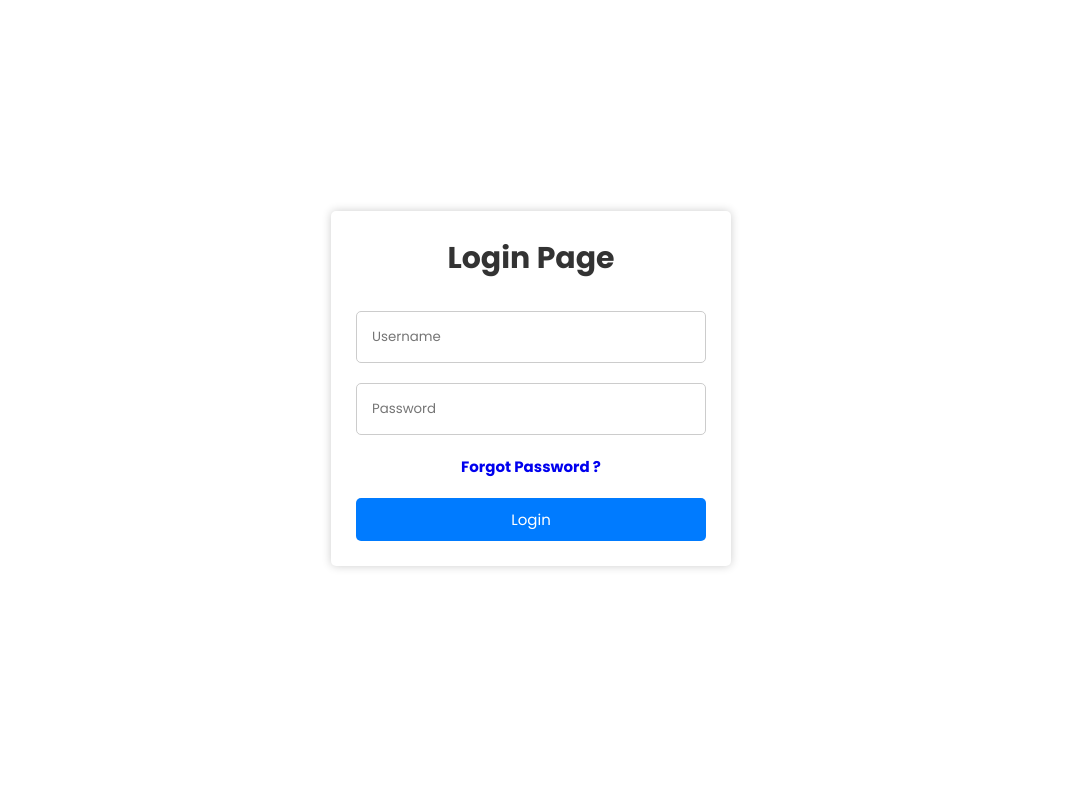
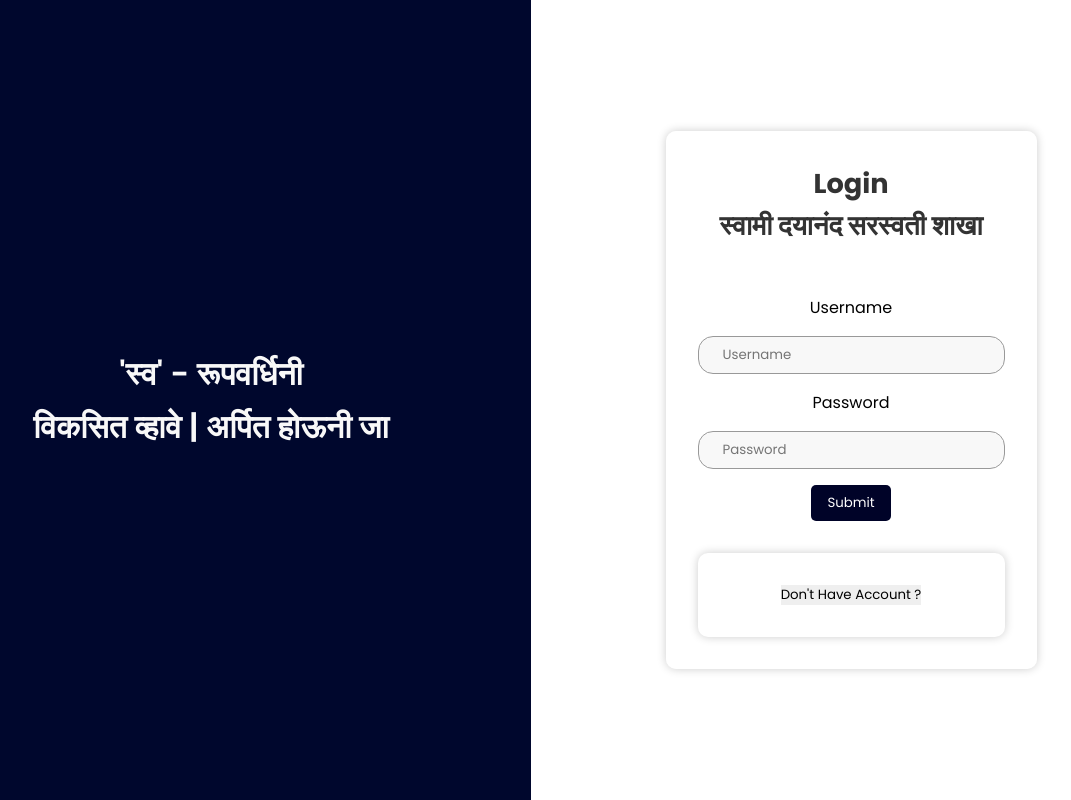
Before and after one commit to satwikdivate/SDSS_Portal_fork, a React (Create React App) app in the folder frontend/: page / in a window 1280 px wide. Shown: the whole page, without its empty margins (109-1180 px from the left). Built offline with nearby package versions, Linux system fonts and the light colour scheme.

Commit message:
Login Completed

```diff
--- a/frontend/src/App.js
+++ b/frontend/src/App.js
@@ -13,7 +13,7 @@ function App() {
   return (
     <Router>
       <Routes>
-        <Route path="/" element={<Login setIsAuthenticated={setIsAuthenticated} />} />
+        <Route path="/" element={<Login isAuthenticated/>} />
         <Route
           path="/home"
           element={
@@ -24,7 +24,7 @@ function App() {
         />
         <Route path='/student' element={<StudentBio />} />
         <Route path='/class/All' element={<Classcard />} />
-        <Route path='/class/' element={<ListStudent />} />
+        <Route path='/class/5' element={<ListStudent />} />
       </Routes>
     </Router>
   )
--- a/frontend/src/components/Login/Login.css
+++ b/frontend/src/components/Login/Login.css
@@ -1,65 +1,201 @@
 .login {
   width: 100%;
-  height: 97vh;
+  height: 100vh;
+  display: flex;
+  justify-content: center;
+  align-items: center;
+  overflow-x: hidden;
+}
+
+.white {
+  margin: 0;
+  padding: 0;
+  width: 50%;
+  height: 100%;
   display: flex;
   justify-content: center;
   align-items: center;
 }
 
-.container {
-  background-color: #fff;
-  padding: 25px;
+.orange {
+  width: 50%;
+  background-color: #00072d;
+
+  /* 00072d */
+  height: 100%;
+  display: flex;
+  flex-direction: column;
+  justify-content: center;
+  align-items: center;
+}
+.orange p{
+  color: #f8f8f8;
+  font-size: 2rem;
+  font-weight: 600;
+}
+
+.overlay {
+  position: relative;
+  padding: 2rem;
+  border-radius: 10px;
+  box-shadow: 0 0 10px rgba(0, 0, 0, 0.2);
+  backdrop-filter: blur(10px);
+  background-color: rgba(255, 255, 255, 0.5);
+  backdrop-filter: blur(10px);
+}
+
+.login-cred {
+  display: flex;
+  flex-direction: column;
+  align-items: center;
+  justify-content: center;
+  margin-top: 3rem;
+}
+
+
+.login-cred input {
+  padding: 0.5rem 1.5rem;
+  border: 1px solid #999;
+  margin: 1rem 0;
+  border-radius: 15px;
+  background-color: #f8f8f8;
+  background-blend-mode: darken;
+  width: 100%;
+}
+
+.login-submit {
+  background-color: #000328;
+  color: #fff;
+  padding: 0.5rem 1rem;
+  border: none;
   border-radius: 5px;
-  box-shadow: 0 0 10px rgba(0, 0, 0, 0.2);
-  width: 80%; /* Adjust the width for smaller screens */
-  max-width: 400px; /* Add a maximum width to prevent it from becoming too wide */
+  cursor: pointer;
+  transition: background-color 0.5s;
+}
+
+.login-submit:hover {
+  background-color: #000328c9;
+}
+
+.heading h1 {
+  font-size: 1.7rem;
+  color: #333;
+  text-align: center;
+
+}
+
+.name p{
   text-align: center;
 }
 
-.container h2 {
-  font-size: 30px;
-  margin-bottom: 30px; /* Slightly reduce margin for smaller screens */
-  color: #333;
+
+@media (max-width: 768px) {
+  *{
+    overflow-y: hidden;
+  }
+
+  .white {
+    width: 50%;
+  }
+
+  .orange {
+    width: 50%;
+  }
+
+  .overlay {
+    position: absolute;
+    top: 50;
+    left: 20px;
+    width: 90%;
+  }
+
+  .login-cred {
+    margin-top: 1rem;
+  }
+
+  .login-cred input {
+    border-radius: 10px;
+  }
+
+  .login-submit {
+    padding: 1rem 1.5rem;
+  }
+
+  .login-img {
+    width: 100%;
+  }
+
+  .heading h1 {
+    font-size: 1.4rem;
+    text-align: center;
+  }
+
+  .name{
+    position: absolute;
+    top: 10px;
+    left: 200px;
+  }
+  .name p{
+    font-size: 0.78rem;
+    color: #000328;
+    text-align: left;
+  }
 }
 
-.container h3 {
-  font-size: 15px;
-  margin-bottom: 20px;
+
+/* Add these CSS styles for the registration form */
+.register {
+  background-color: #fff;
+  padding: 2rem;
+  border-radius: 10px;
+  box-shadow: 0 0 10px rgba(0, 0, 0, 0.2);
+  backdrop-filter: blur(10px);
+  margin-top: 2rem;
+  display: flex;
+  flex-direction: column;
+  align-items: center;
 }
 
-input {
-  width: 100%;
-  padding: 15px;
-  margin-bottom: 20px;
-  border: 1px solid #ccc;
-  border-radius: 5px;
+.register h2 {
+  font-size: 1.5rem;
+  color: #000328;
+  text-align: center;
+  margin-bottom: 1rem;
 }
 
-.button button {
+.register p {
+  font-size: 1rem;
+  color: #333;
+  text-align: center;
+}
+
+.register label {
+  font-size: 1rem;
+  color: #000328;
+  margin-top: 1rem;
+}
+
+.register input {
+  padding: 0.5rem 1.5rem;
+  border: 1px solid #999;
+  margin: 1rem 0;
+  border-radius: 15px;
+  background-color: #f8f8f8;
+  background-blend-mode: darken;
   width: 100%;
-  padding: 10px;
-  background-color: #007bff;
+}
+
+.register-submit {
+  background-color: #000328;
   color: #fff;
+  padding: 0.5rem 1rem;
   border: none;
   border-radius: 5px;
   cursor: pointer;
-  transition: background-color 0.3s ease;
-  font-size: 15px;
+  transition: background-color 0.5s;
+  margin-top: 1rem;
 }
 
-.button button:hover {
-  background-color: #0056b3;
+.register-submit:hover {
+  background-color: #000328c9;
 }
-
-/* Media query for smaller screens (e.g., mobile devices) */
-@media (max-width: 768px) {
-  .container {
-    overflow-y: hidden;
-    width: 90%; /* Adjust the width further for smaller screens */
-    max-width: 100%; /* Remove the maximum width for full width */
-  }
-
-  container h2 {
-    font-size: 24px; /* Slightly reduce font size for smaller screens */
-  }
-}
--- a/frontend/src/components/Login/Login.js
+++ b/frontend/src/components/Login/Login.js
@@ -1,52 +1,106 @@
-import React, { useState } from "react";
-import { useNavigate } from "react-router-dom";
+import React, { useState, useEffect } from "react";
 import "./Login.css";
 
 const Login = ({ setIsAuthenticated }) => {
-  const [username, setUsername] = useState("");
-  const [password, setPassword] = useState("");
-  const [error, setError] = useState("");
+  const [text1, setText1] = useState("");
+  const [text2, setText2] = useState("");
+  const [showRegistration, setShowRegistration] = useState(false);
+  const [displaylogin, setofflogin] = useState(true);
 
-  const navigate = useNavigate();
+  const fullText = "'स्व' - रूपवर्धिनी";
+  const quote = "विकसित व्हावे | अर्पित होऊनी जावे ||";
 
-  const handleLogin = () => {
-    if (username === "demo" && password === "password") {
-      setIsAuthenticated(true);
-      navigate("/home");
-    } else {
-      setError("Invalid username or password");
-    }
+  const startTyping = (text, setText, content, callback) => {
+    let currentIndex = 0;
+
+    const typingInterval = setInterval(() => {
+      if (currentIndex <= content.length) {
+        setText(content.slice(0, currentIndex));
+        currentIndex++;
+      } else {
+        clearInterval(typingInterval);
+        if (callback) {
+          callback();
+        }
+      }
+    }, 100);
+  };
+
+  useEffect(() => {
+    startTyping("text1", setText1, fullText, () => {
+      setTimeout(() => {
+        startTyping("text2", setText2, quote, () => {
+          setTimeout(() => {
+            setText1("");
+            setText2("");
+            startTyping("text1", setText1, fullText, () => {
+              setTimeout(() => {
+                startTyping("text2", setText2, quote);
+              }, 200);
+            });
+          }, 200);
+        });
+      }, 200);
+    });
+  }, []);
+
+
+  const toggleRegistrationForm = () => {
+    setShowRegistration(!showRegistration);
+    setofflogin(!displaylogin);
   };
 
   return (
     <div className="login">
-      <div className="container">
-        <h2>Login Page</h2>
-        <hr />
-        <div>
-          <input
-            type="text"
-            placeholder="Username"
-            value={username}
-            onChange={(e) => setUsername(e.target.value)}
-          />
+      <div className="orange">
+        <div className="name">
+
+          <>
+            <p>{text1}</p>
+            <p>{text2}</p>
+          </>
+
         </div>
-        <div>
-          <input
-            type="password"
-            placeholder="Password"
-            value={password}
-            onChange={(e) => setPassword(e.target.value)}
-          />
-        </div>
-        <div>
-          <h3>
-            <a href="sd">Forgot Password ?</a>
-          </h3>
-        </div>
-        {error && <div className="error">{error}</div>}
-        <div className="button">
-          <button onClick={handleLogin}>Login</button>
+      </div>
+      <div className="white">
+        <div className={`overlay  ${showRegistration ? 'login-slide-out' : 'login-slide-in'}`}>
+          <div className="heading">
+            <h1>Login</h1>
+            <h1>स्वामी दयानंद सरस्वती शाखा </h1>
+          </div>
+          {!displaylogin ? null : (
+            <div className="login-cred">
+              <label>Username</label>
+              <input type="text" placeholder="Username" required />
+              <label>Password</label>
+              <input type="password" placeholder="Password" required />
+              <button className="login-submit">Submit</button>
+            </div>
+          )}
+          <div className="register">
+            {showRegistration ? (
+              <div>
+                <h2>Create an Account</h2>
+                <p>Join us and become a part of our community.</p>
+                <label>Full Name</label>
+                <input type="text" placeholder="Full Name" required />
+                <label>Email</label>
+                <input type="email" placeholder="Email" required />
+                <label>Username</label>
+                <input type="text" placeholder="Username" required />
+                <label>Password</label>
+                <input type="password" placeholder="Password" required />
+                <button className="register-submit">Register</button>
+                <button className="register-button" onClick={toggleRegistrationForm}>
+                  Already Have Account
+                </button>
+              </div>
+            ) : (
+              <button className="register-button" onClick={toggleRegistrationForm}>
+                Don't Have Account ?
+              </button>
+            )}
+          </div>
         </div>
       </div>
     </div>
```
Also changed, not shown: frontend/src/components/Login/login1.svg (added).
